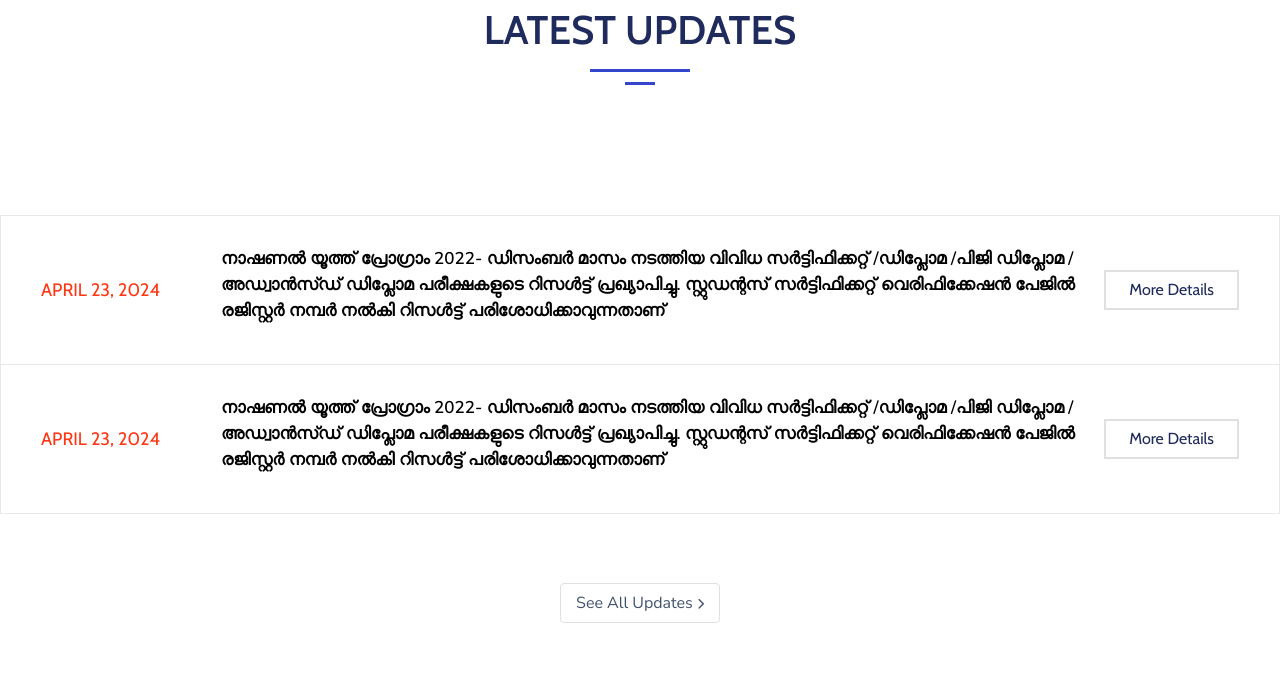
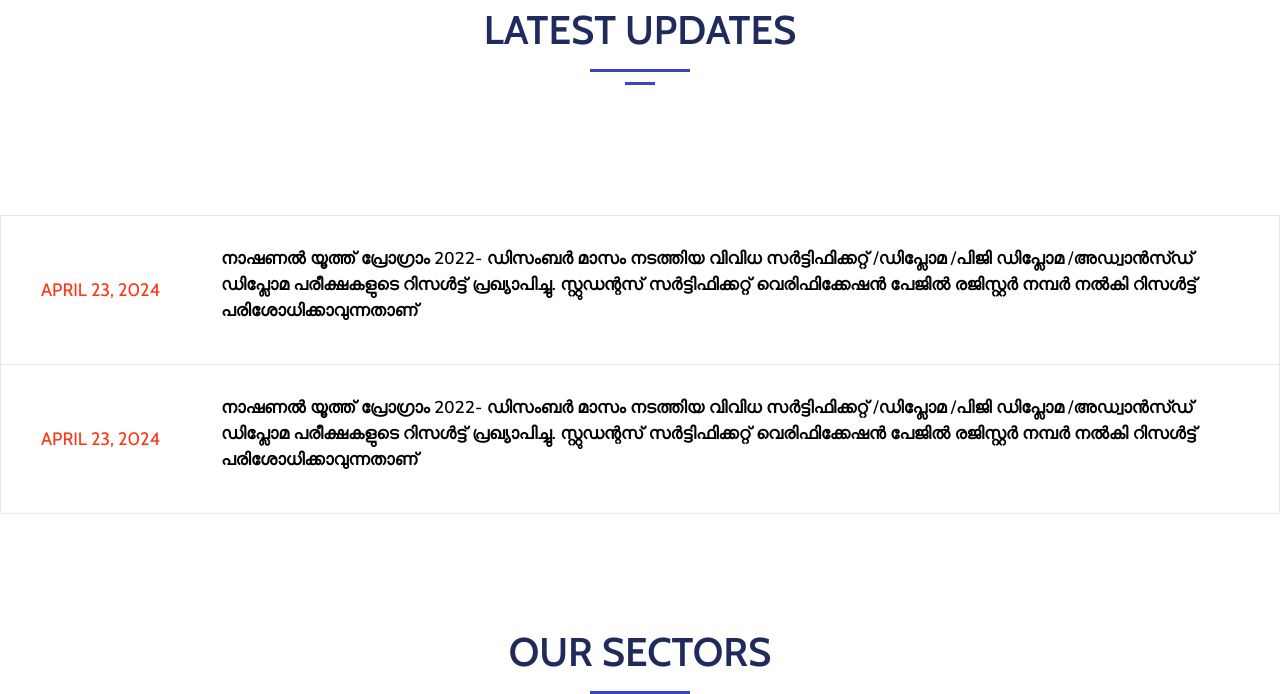
Before and after one commit to Techno-Official/Nationalyouthprogramme, a Django app: page / in a window 1280 px wide. Shown: the part 3594-4288 px from the top of the page. Run offline with Django 3.2, Linux system fonts and the light colour scheme; data comes from the database, SQL or seed files in the repository; some libraries are stand-ins or nearby versions.

Commit message:
buttons removed

```diff
--- a/nationalyouth/templates/Main/homepage.html
+++ b/nationalyouth/templates/Main/homepage.html
@@ -607,13 +607,14 @@
                     </time>
                     <div class="d-md-flex align-items-md-center flex-grow-1">
                         <div class="descrWrap flex-grow-1">
-                            <strong class="tagTitle d-block fwSemiBold mb-2" style="color: black;">{{nw.news_description}}
+                            <strong class="tagTitle d-block fwSemiBold mb-2"
+                                style="color: black;">{{nw.news_description}}
                             </strong>
                         </div>
                         <a href="javascript:void()"
                             class="btn btnCustomLightOutline bdrWidthAlter btn-sm text-capitalize position-relative border-0 p-0 flex-shrink-0 ml-md-4"
                             data-hover="More Details">
-                            <span class="d-block btnText">More Details</span>
+                            <!--<span class="d-block btnText">More Details</span> -->
                         </a>
                     </div>
                 </div>
@@ -621,12 +622,14 @@
             {% endfor %}
         </div>
         <nav aria-label="Page navigation">
+
+            <!--
             <ul class="pagination justify-content-center pt-2">
                 <li class="page-item">
                     <a class="page-link" href="#">See All Updates <i class="fas fa-chevron-right icn"><span
                                 class="sr-only">icon</span></i></a>
                 </li>
-            </ul>
+            </ul> -->
         </nav>
         <!-------------------------------------------------------------------------------------------------------------------------->
         <!-------------------------------------------------------------------------------------------------------------------------->
```
